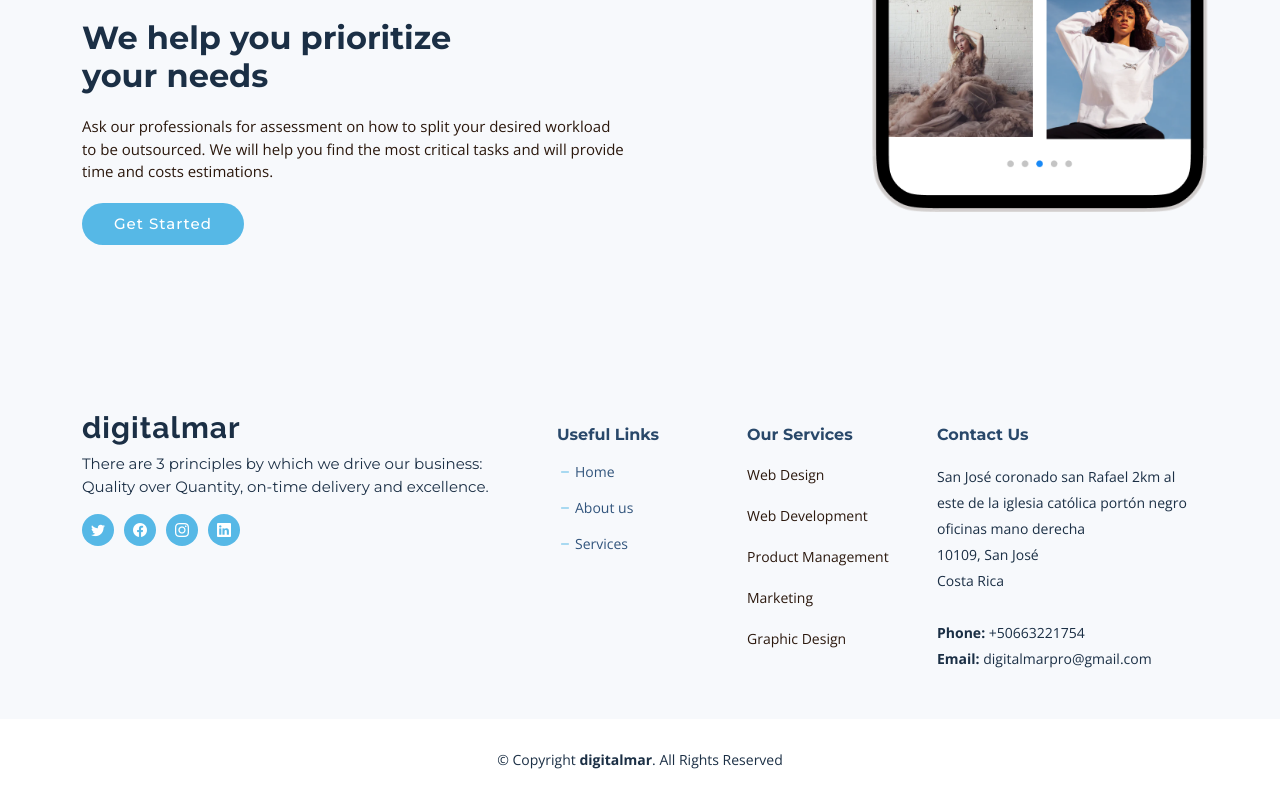
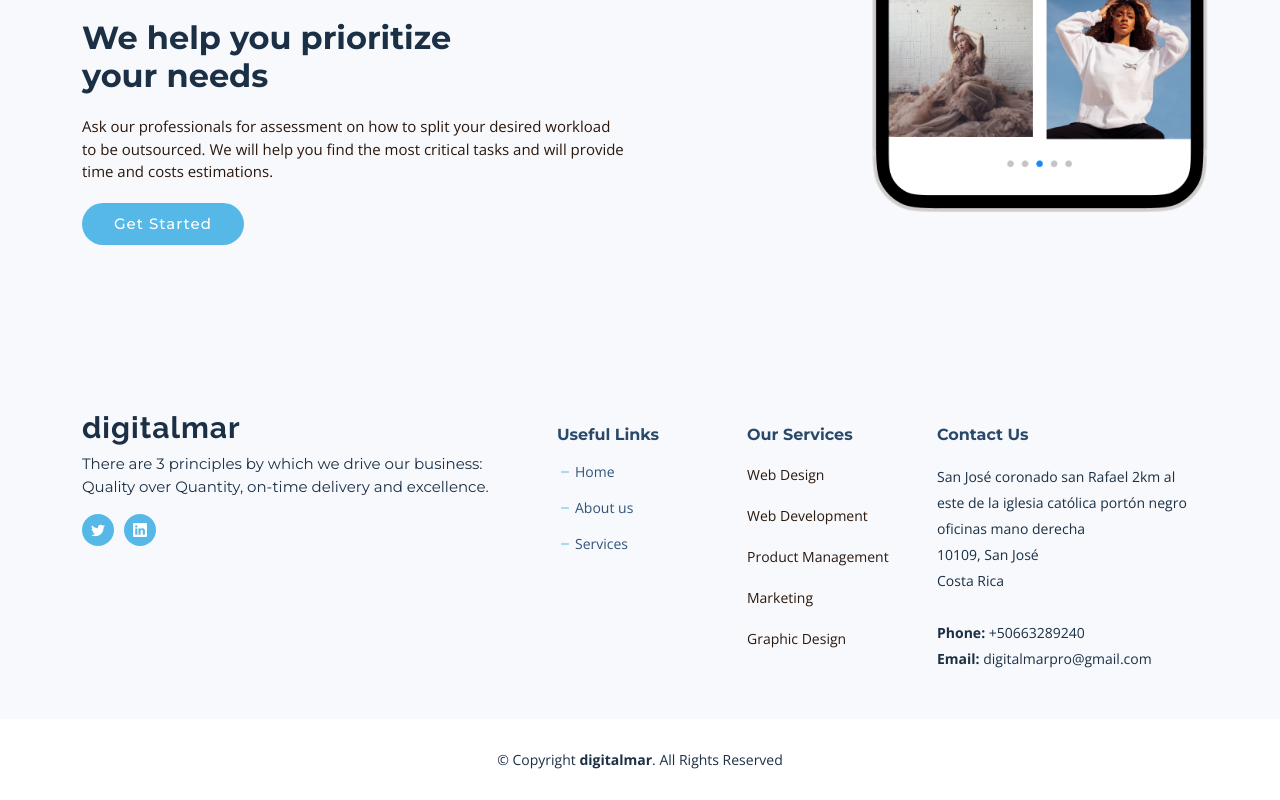
Before and after one commit to AusPrinzip/digitalmar, a plain HTML site: page index.html in a window 1280 px wide. Shown: the part 3223-4023 px from the top of the page. Drawn offline with nearby package versions, Linux system fonts and the light colour scheme.

Commit message:
updated social media links

```diff
--- a/components/footer.js
+++ b/components/footer.js
@@ -17,10 +17,8 @@ class Footer extends HTMLElement {
             </a>
             <p>There are 3 principles by which we drive our business: Quality over Quantity, on-time delivery and excellence.</p>
             <div class="social-links d-flex  mt-3">
-              <a href="#" class="twitter"><i class="bi bi-twitter"></i></a>
-              <a href="#" class="facebook"><i class="bi bi-facebook"></i></a>
-              <a href="#" class="instagram"><i class="bi bi-instagram"></i></a>
-              <a href="#" class="linkedin"><i class="bi bi-linkedin"></i></a>
+              <a href="https://twitter.com/digitalmarpro" class="twitter"><i class="bi bi-twitter"></i></a>
+              <a href="https://www.linkedin.com/company/digitalmar-pro" class="linkedin"><i class="bi bi-linkedin"></i></a>
             </div>
           </div>
 
@@ -51,7 +49,7 @@ class Footer extends HTMLElement {
               <br>
               10109, San José<br>
               Costa Rica <br><br>
-              <strong>Phone:</strong> +50663221754<br>
+              <strong>Phone:</strong> +50663289240<br>
               <strong>Email:</strong> digitalmarpro@gmail.com<br>
             </p>
 
```
Also changed, not shown: pages/blog-details.html (+2 -4 lines), pages/blog.html (+2 -4 lines), pages/portfolio-details.html (+2 -4 lines), pages/portfolio.html (+2 -4 lines).
